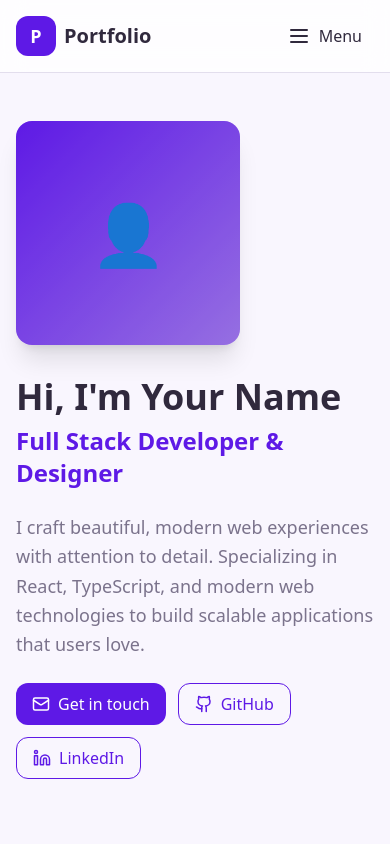
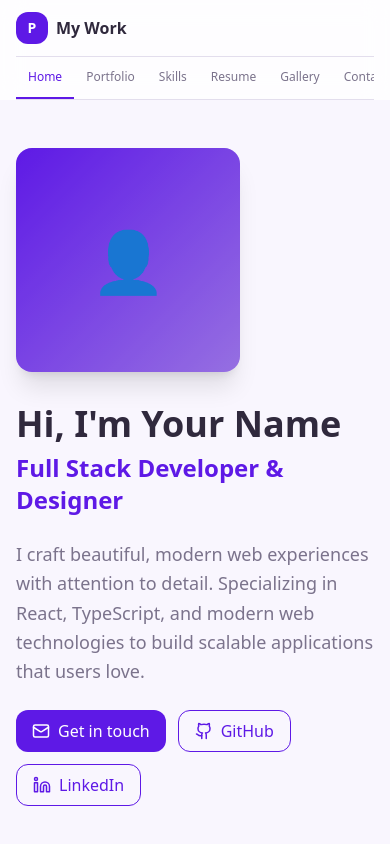
Before and after one commit to Richelle1215/STYLE, a React (Vite) app: page / in a window 390 px wide. Shown: the top 844 px of the page. Built offline with nearby package versions, Linux system fonts and the light colour scheme.

Commit message:
Replace hamburger menu with tab bar navigation on mobile

```diff
--- a/client/components/Layout.tsx
+++ b/client/components/Layout.tsx
@@ -20,9 +20,10 @@ export default function Layout({ children }: LayoutProps) {
   return (
     <div className="min-h-screen bg-background">
       {/* Navigation Bar */}
-      <nav className="sticky top-0 z-50 border-b border-border bg-white/80 backdrop-blur-md">
+      <nav className="sticky top-0 z-50 bg-white/80 backdrop-blur-md">
         <div className="mx-auto max-w-7xl px-4 sm:px-6 lg:px-8">
-          <div className="flex items-center justify-between py-4">
+          {/* Desktop Header with Logo */}
+          <div className="hidden sm:flex items-center justify-between border-b border-border py-4">
             {/* Logo */}
             <Link to="/" className="flex items-center gap-2">
               <div className="flex h-10 w-10 items-center justify-center rounded-lg bg-primary">
@@ -31,8 +32,8 @@ export default function Layout({ children }: LayoutProps) {
               <span className="text-xl font-bold text-foreground">Portfolio</span>
             </Link>
 
-            {/* Navigation Links */}
-            <div className="hidden gap-1 sm:flex">
+            {/* Desktop Navigation Links */}
+            <div className="flex gap-1">
               {navItems.map((item) => (
                 <Link
                   key={item.path}
@@ -48,42 +49,36 @@ export default function Layout({ children }: LayoutProps) {
                 </Link>
               ))}
             </div>
+          </div>
 
-            {/* Mobile Navigation Button */}
-            <details className="group sm:hidden">
-              <summary className="flex cursor-pointer items-center gap-2 rounded-lg px-3 py-2 font-medium text-foreground">
-                <svg
-                  className="h-6 w-6"
-                  fill="none"
-                  stroke="currentColor"
-                  viewBox="0 0 24 24"
-                >
-                  <path
-                    strokeLinecap="round"
-                    strokeLinejoin="round"
-                    strokeWidth={2}
-                    d="M4 6h16M4 12h16M4 18h16"
-                  />
-                </svg>
-                Menu
-              </summary>
-              <div className="absolute right-0 mt-2 w-48 origin-top-right rounded-lg border border-border bg-white p-2 shadow-lg">
+          {/* Mobile Tab Bar */}
+          <div className="sm:hidden">
+            <div className="flex items-center justify-between border-b border-border py-3">
+              {/* Mobile Logo */}
+              <Link to="/" className="flex items-center gap-2 flex-shrink-0">
+                <div className="flex h-8 w-8 items-center justify-center rounded-lg bg-primary">
+                  <span className="text-sm font-bold text-primary-foreground">P</span>
+                </div>
+                <span className="text-base font-bold text-foreground">My Work</span>
+              </Link>
+            </div>
+            {/* Tab Bar */}
+            <div className="flex overflow-x-auto border-b border-border">
               {navItems.map((item) => (
                 <Link
                   key={item.path}
                   to={item.path}
                   className={cn(
-                      "block rounded-lg px-4 py-2 text-sm font-medium transition-colors",
+                    "flex-shrink-0 border-b-2 px-3 py-3 text-xs font-medium transition-colors whitespace-nowrap",
                     location.pathname === item.path
-                        ? "bg-primary text-primary-foreground"
-                        : "text-foreground hover:bg-muted"
+                      ? "border-primary text-primary"
+                      : "border-transparent text-muted-foreground hover:text-foreground"
                   )}
                 >
                   {item.label}
                 </Link>
               ))}
             </div>
-            </details>
           </div>
         </div>
       </nav>
```
Lines whose indentation alone changed are shown as unchanged.
